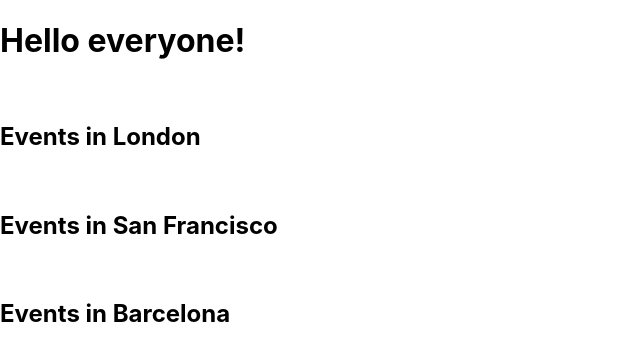
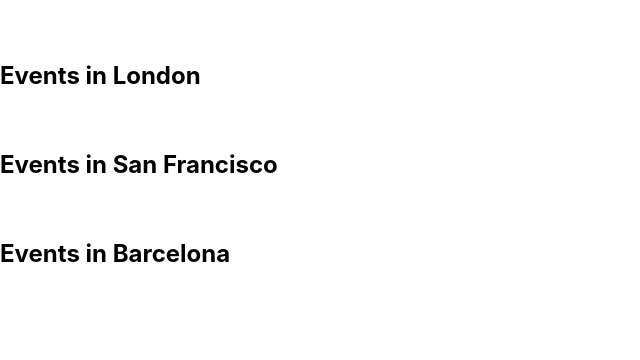
Before and after one commit to MarcoRosselDev/next-js-freecodecamp, a Next.js app: page /events in a window 1280 px wide. Shown: the top 360 px of the page, without its empty margins (0-640 px from the left). Built offline with nearby package versions, Linux system fonts and the light colour scheme.

Commit message:
data fetching 1

```diff
--- a/pages/events/index.js
+++ b/pages/events/index.js
@@ -20,10 +20,11 @@ const EventsPage = ({ title }) => {
 
 export default EventsPage;
 
-export function getServerSideProps() {
+export async function getStaticProps() {
+  const { events_categories } = await import("/data/data.json");
   return {
     props: {
-      title: "Hello everyone!",
+      data: events_categories,
     },
   };
 }
```
